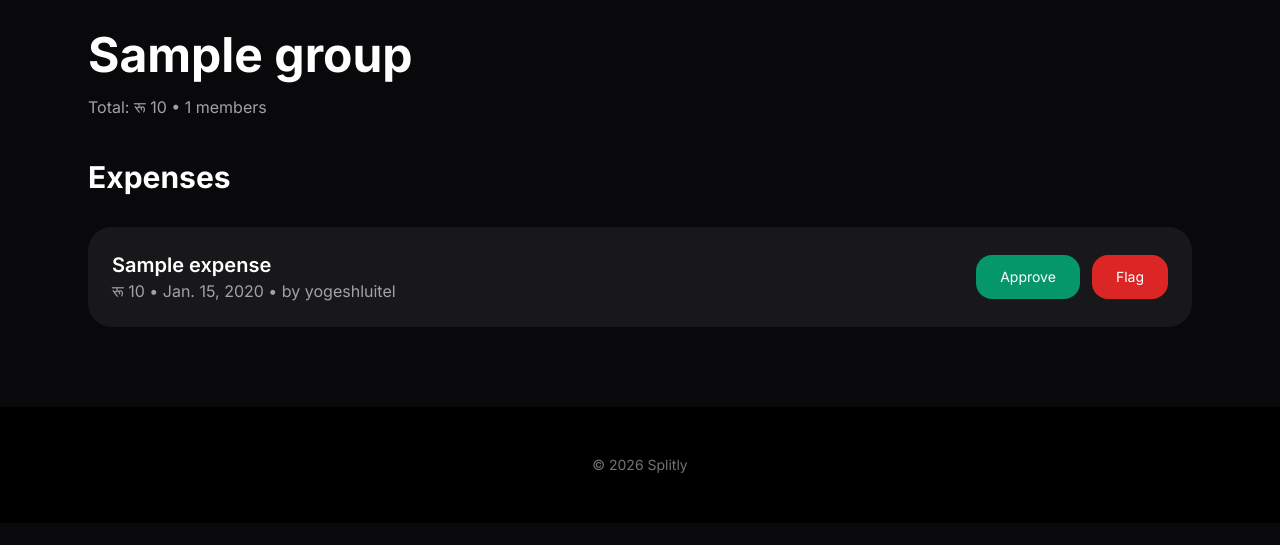
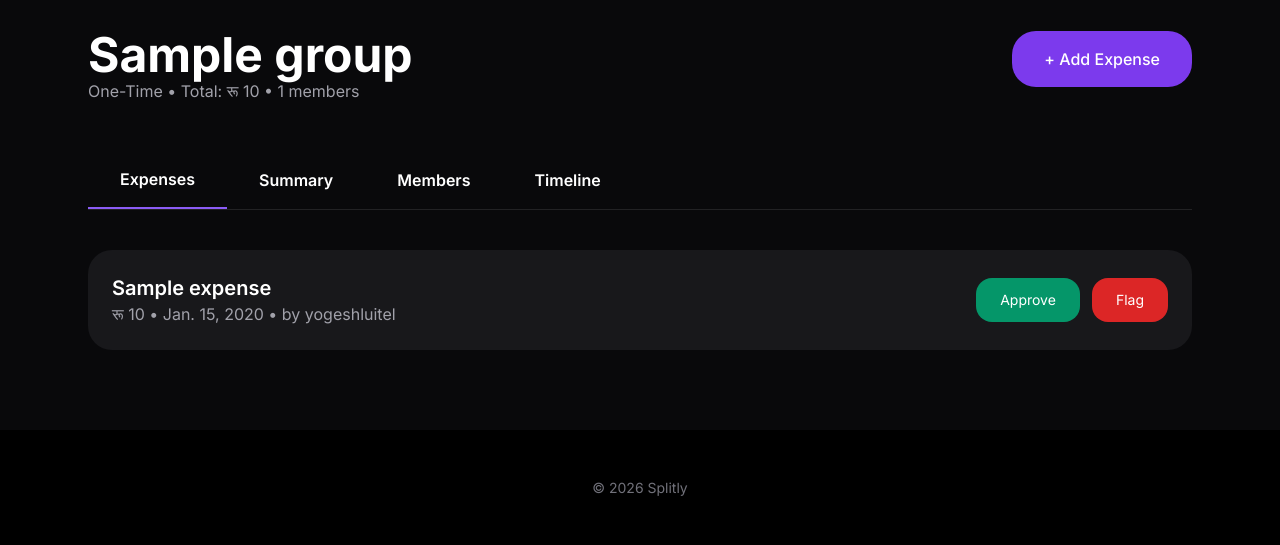
Before and after one commit to yogesh0224/Splitly, a Django app: page /split/1/ in a window 1280 px wide. Shown: the part 81-626 px from the top of the page. Run offline with Django 5.2, Linux system fonts and the light colour scheme; a user stored in the database is signed in; data comes from the database, SQL or seed files in the repository; tables that the repository leaves empty hold one stand-in row (values such as "Sample post"); some libraries are stand-ins or nearby versions.

```diff
--- a/bill_manager/billsplit/templates/billsplit/split_detail.html
+++ b/bill_manager/billsplit/templates/billsplit/split_detail.html
@@ -4,10 +4,25 @@
 {% block content %}
 <div class="max-w-6xl mx-auto px-6 pt-28 pb-20">
 
-  <h1 class="text-5xl font-bold mb-4">{{ group.title }}</h1>
-  <p class="text-zinc-400 mb-10">Total: रू {{ group.total|floatformat:0 }} • {{ accepted_members|length }} members</p>
+  <!-- HEADER -->
+  <div class="flex justify-between items-start mb-12">
+    <div>
+      <h1 class="text-5xl font-bold">{{ group.title }}</h1>
+      <p class="text-zinc-400">{{ group.split_type|title }} • Total: रू {{ group.total|floatformat:0 }} • {{ accepted_members|length }} members</p>
+    </div>
+    <a href="{% url 'add_expense' group.id %}" class="bg-violet-600 hover:bg-violet-500 px-8 py-4 rounded-3xl font-medium">+ Add Expense</a>
+  </div>
 
-  <h2 class="text-3xl font-bold mb-8">Expenses</h2>
+  <!-- TABS -->
+  <div class="flex border-b border-white/10 mb-10 overflow-x-auto">
+    <button onclick="switchTab(0)" id="tab0" class="tab-btn active px-8 py-4 font-semibold border-b-2 border-violet-500">Expenses</button>
+    <button onclick="switchTab(1)" id="tab1" class="tab-btn px-8 py-4 font-semibold">Summary</button>
+    <button onclick="switchTab(2)" id="tab2" class="tab-btn px-8 py-4 font-semibold">Members</button>
+    <button onclick="switchTab(3)" id="tab3" class="tab-btn px-8 py-4 font-semibold">Timeline</button>
+  </div>
+
+  <!-- EXPENSES TAB -->
+  <div id="content0" class="tab-content">
     <div class="space-y-4">
       {% for exp in expenses %}
         <div class="bg-zinc-900 rounded-3xl p-6 flex justify-between items-center">
@@ -16,10 +31,8 @@
             <p class="text-zinc-400">रू {{ exp.amount|floatformat:0 }} • {{ exp.date }} • by {{ exp.added_by.username }}</p>
           </div>
           <div class="flex gap-3">
-          <a href="{% url 'approve_expense' exp.id %}"
-             class="bg-emerald-600 hover:bg-emerald-500 px-6 py-3 rounded-2xl text-sm">Approve</a>
-          <a href="{% url 'flag_expense' exp.id %}"
-             class="bg-red-600 hover:bg-red-500 px-6 py-3 rounded-2xl text-sm">Flag</a>
+            <a href="{% url 'approve_expense' exp.id %}" class="bg-emerald-600 hover:bg-emerald-500 px-6 py-3 rounded-2xl text-sm">Approve</a>
+            <a href="{% url 'flag_expense' exp.id %}" class="bg-red-600 hover:bg-red-500 px-6 py-3 rounded-2xl text-sm">Flag</a>
           </div>
         </div>
       {% empty %}
@@ -28,6 +41,54 @@
         </div>
       {% endfor %}
     </div>
+  </div>
 
+  <!-- SUMMARY TAB (Safe - No Chart JS) -->
+  <div id="content1" class="tab-content hidden">
+    <h2 class="text-3xl font-bold mb-8">Summary & Insights</h2>
+    <div class="bg-zinc-900 rounded-3xl p-10 text-center">
+      <p class="text-2xl text-zinc-400">Charts coming in next step (after this page is stable)</p>
+      <p class="mt-4 text-zinc-500">Total Expenses: {{ total_expenses|default:0 }}</p>
     </div>
+  </div>
+
+  <!-- MEMBERS TAB -->
+  <div id="content2" class="tab-content hidden">
+    <h2 class="text-3xl font-bold mb-8">Members & Shares</h2>
+    <div class="space-y-4">
+      {% for member in accepted_members %}
+        <div class="bg-zinc-900 rounded-3xl p-6 flex justify-between">
+          <span class="font-medium">{{ member.user.username }}</span>
+          <span class="text-emerald-400">Accepted</span>
+        </div>
+      {% endfor %}
+    </div>
+  </div>
+
+  <!-- TIMELINE TAB -->
+  <div id="content3" class="tab-content hidden">
+    <h2 class="text-3xl font-bold mb-8">Activity Timeline</h2>
+    <div class="space-y-6">
+      {% for entry in timeline %}
+        <div class="bg-zinc-900 rounded-3xl p-6">
+          <p class="font-medium">{{ entry.action }}</p>
+          <p class="text-xs text-zinc-400 mt-1">by {{ entry.by_user.username }} • {{ entry.timestamp|date:"M d, H:i" }}</p>
+        </div>
+      {% empty %}
+        <p class="text-zinc-400">No activity yet</p>
+      {% endfor %}
+    </div>
+  </div>
+</div>
+
+<script>
+function switchTab(n) {
+  document.querySelectorAll('.tab-content').forEach(c => c.classList.add('hidden'));
+  document.getElementById(`content${n}`).classList.remove('hidden');
+  document.querySelectorAll('.tab-btn').forEach(b => b.classList.remove('active', 'border-b-2', 'border-violet-500'));
+  document.getElementById(`tab${n}`).classList.add('active', 'border-b-2', 'border-violet-500');
+}
+
+window.onload = () => switchTab(0);
+</script>
 {% endblock %}
```
Lines whose indentation alone changed are shown as unchanged.
